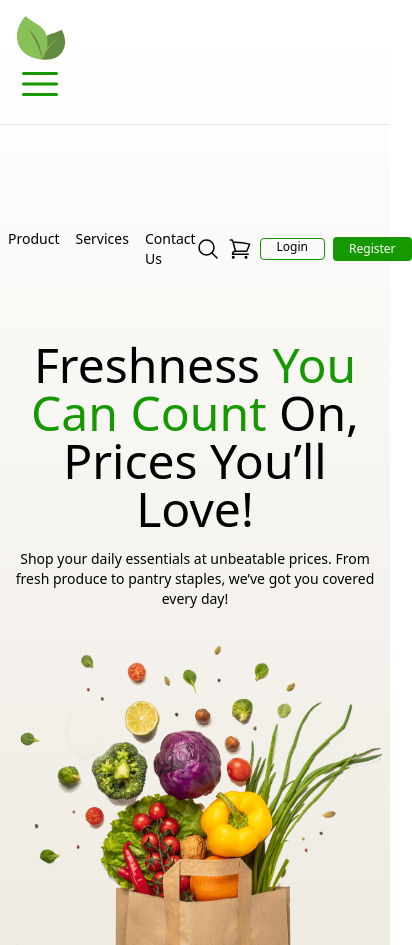
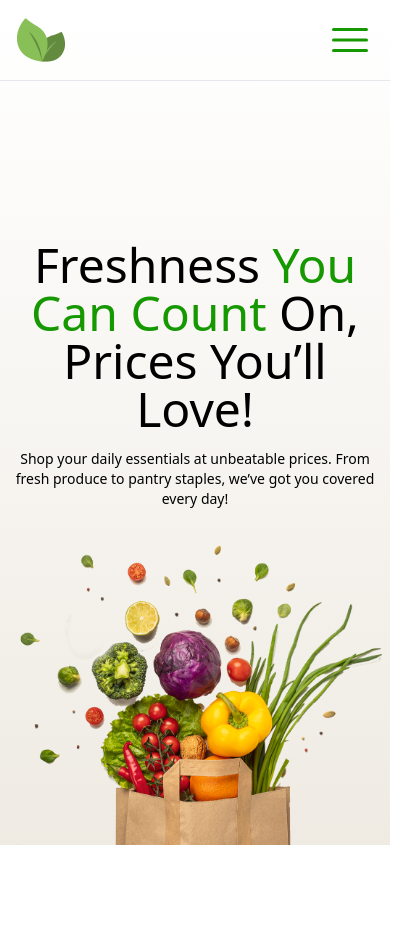
Before and after one commit to thinkGrow/groceries, a website: page index.html in a window 390 px wide. Shown: the whole page, 412 px wide, since content can reach past the window. After the commit the page ends 845 px from the top, so only its background shows below. Drawn offline with nearby package versions, Linux system fonts and the light colour scheme.

Commit message:
nav and hero sections responsive

```diff
--- a/index.html
+++ b/index.html
@@ -28,7 +28,7 @@
 <body>
     <div class="bg-gradient-to-b from-white to-[#EFEBE3]">
         <!-- mobile -->
-        <div class="sm:flex justify-between mb-4 items-center align-middle mt-4 px-4 md:hidden">
+        <div class="flex justify-between mb-4 items-center align-middle mt-4 px-4 md:hidden">
             <img src="images/logo-header-m.png" alt="">
             <svg xmlns="http://www.w3.org/2000/svg" viewBox="0 0 24 24" fill="currentColor"
                 class="size-12 custom-color">
@@ -40,7 +40,7 @@
         <hr class="p-10 md:hidden">
 
         <div class="container mx-auto px-2 pt-4">
-            <nav class="sm:hidden md:block">
+            <nav class="hidden md:block">
                 <div class="flex justify-between items-center">
                     <div>
                         <img class="w-[10.76vw] h-[6.67vh]" src="images/logo-header.png" alt="">
@@ -76,7 +76,7 @@
             <!-- hero section -->
             <div class="flex flex-col gap-8 mt-16 text-center items-center justify-self-center">
                 <!-- text -->
-                <div class="sm: flex flex-col w-full mx-auto gap-4 md:w-[60%] mx-auto gap-4">
+                <div class="flex flex-col w-full mx-auto gap-4 md:w-[60%]">
                     <h1 class="text-5xl">Freshness <span class="custom-color">You Can
                             Count</span> On, Prices You’ll Love!</h1>
                     <p class="text-sm">Shop your daily essentials at unbeatable prices. From fresh produce to pantry
```
